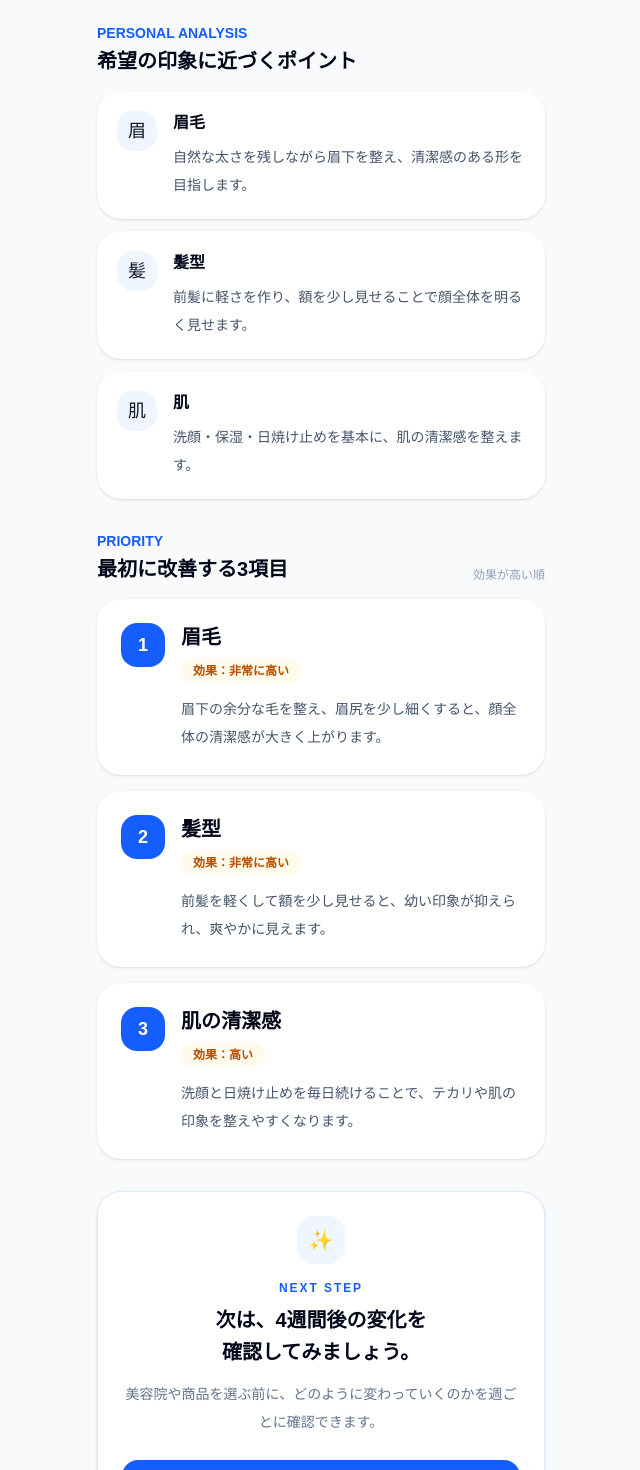
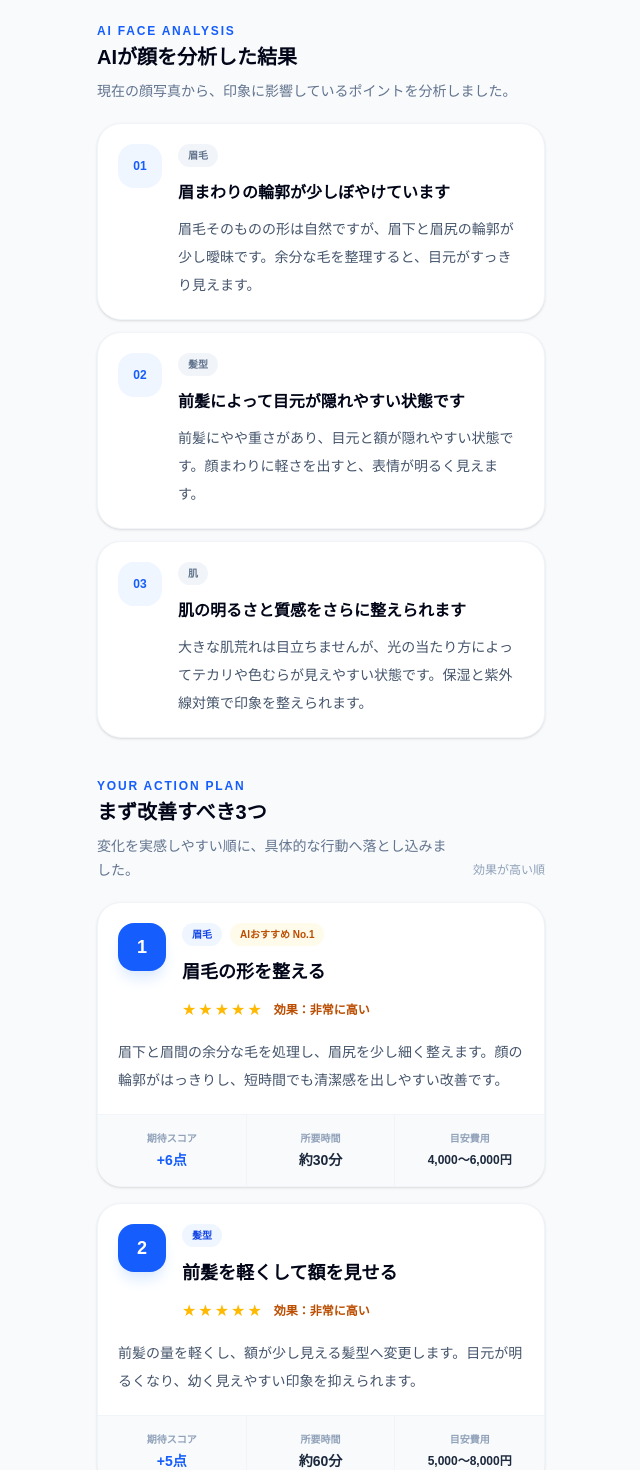
Before and after one commit to mori10tech/akanuke-ai, a Next.js app: page /result in a window 1280 px wide. Shown: the part 1880-3350 px from the top of the page, without its empty margins (319-959 px from the left). Built offline with nearby package versions, Linux system fonts and the light colour scheme.

Commit message:
詳細プレビュー画像の表示サイズを最適化

```diff
--- a/app/result/page.tsx
+++ b/app/result/page.tsx
@@ -28,6 +28,26 @@ type ResultMessage = {
   hairstyle: string;
   skin: string;
   headline: string;
+  description: string;
+};
+
+type AnalysisPoint = {
+  key: "eyebrow" | "hairstyle" | "skin";
+  label: string;
+  shortLabel: string;
+  icon: string;
+  title: string;
+};
+
+type PriorityItem = {
+  rank: number;
+  title: string;
+  category: string;
+  effectLabel: string;
+  effectScore: number;
+  scoreUp: string;
+  time: string;
+  cost: string;
   description: string;
 };
 
@@ -125,10 +145,22 @@ const IMPRESSION_ALIASES: Record<string, ImpressionId> = {
 };
 
 const scores = [
-  { label: "眉毛", score: 82 },
-  { label: "髪型", score: 76 },
-  { label: "肌の清潔感", score: 71 },
-  { label: "表情", score: 74 },
+  {
+    label: "眉毛",
+    score: 82,
+  },
+  {
+    label: "髪型",
+    score: 76,
+  },
+  {
+    label: "肌の清潔感",
+    score: 71,
+  },
+  {
+    label: "表情",
+    score: 74,
+  },
 ];
 
 const analysisItems = [
@@ -150,27 +182,66 @@ const analysisItems = [
   },
 ];
 
-const priorities = [
+const analysisPoints: AnalysisPoint[] = [
+  {
+    key: "eyebrow",
+    label: "眉毛",
+    shortLabel: "眉",
+    icon: "01",
+    title: "眉まわりの輪郭が少しぼやけています",
+  },
+  {
+    key: "hairstyle",
+    label: "髪型",
+    shortLabel: "髪",
+    icon: "02",
+    title: "前髪によって目元が隠れやすい状態です",
+  },
+  {
+    key: "skin",
+    label: "肌",
+    shortLabel: "肌",
+    icon: "03",
+    title: "肌の明るさと質感をさらに整えられます",
+  },
+];
+
+const priorities: PriorityItem[] = [
   {
     rank: 1,
-    title: "眉毛",
-    impact: "効果：非常に高い",
+    title: "眉毛の形を整える",
+    category: "眉毛",
+    effectLabel: "効果：非常に高い",
+    effectScore: 5,
+    scoreUp: "+6点",
+    time: "約30分",
+    cost: "4,000〜6,000円",
     description:
-      "眉下の余分な毛を整え、眉尻を少し細くすると、顔全体の清潔感が大きく上がります。",
+      "眉下と眉間の余分な毛を処理し、眉尻を少し細く整えます。顔の輪郭がはっきりし、短時間でも清潔感を出しやすい改善です。",
   },
   {
     rank: 2,
-    title: "髪型",
-    impact: "効果：非常に高い",
+    title: "前髪を軽くして額を見せる",
+    category: "髪型",
+    effectLabel: "効果：非常に高い",
+    effectScore: 5,
+    scoreUp: "+5点",
+    time: "約60分",
+    cost: "5,000〜8,000円",
     description:
-      "前髪を軽くして額を少し見せると、幼い印象が抑えられ、爽やかに見えます。",
+      "前髪の量を軽くし、額が少し見える髪型へ変更します。目元が明るくなり、幼く見えやすい印象を抑えられます。",
   },
   {
     rank: 3,
-    title: "肌の清潔感",
-    impact: "効果：高い",
+    title: "基本のスキンケアを毎日続ける",
+    category: "肌",
+    effectLabel: "効果：高い",
+    effectScore: 4,
+    scoreUp: "+3点",
+    time: "朝夜3分",
+    cost: "月2,000〜4,000円",
     description:
-      "洗顔と日焼け止めを毎日続けることで、テカリや肌の印象を整えやすくなります。",
+      "洗顔・保湿・日焼け止めの3つを習慣にします。テカリと乾燥の両方を抑え、肌の清潔感を安定させます。",
   },
 ];
 
@@ -180,25 +251,23 @@ const DEFAULT_RESULT_MESSAGE: ResultMessage = {
   description:
     "現在は少し幼く見えやすい印象です。最初に眉毛を整え、その後に髪型を変えることで、短期間でも清潔感を高められます。",
   eyebrow:
-    "自然な太さを残しながら眉下を整え、清潔感のある形を目指します。",
+    "眉毛そのものの形は自然ですが、眉下と眉尻の輪郭が少し曖昧です。余分な毛を整理すると、目元がすっきり見えます。",
   hairstyle:
-    "前髪に軽さを作り、額を少し見せることで顔全体を明るく見せます。",
-  skin: "洗顔・保湿・日焼け止めを基本に、肌の清潔感を整えます。",
+    "前髪にやや重さがあり、目元と額が隠れやすい状態です。顔まわりに軽さを出すと、表情が明るく見えます。",
+  skin: "大きな肌荒れは目立ちませんが、光の当たり方によってテカリや色むらが見えやすい状態です。保湿と紫外線対策で印象を整えられます。",
 };
 
-const RESULT_MESSAGES: Partial<
-  Record<ImpressionId, ResultMessage>
-> = {
+const RESULT_MESSAGES: Partial<Record<ImpressionId, ResultMessage>> = {
   fresh: {
     headline:
       "爽やかさを引き出すだけで、第一印象はもっと明るくなります。",
     description:
       "眉毛の輪郭を整え、前髪に軽さを出すスタイルがおすすめです。額を少し見せて肌の清潔感を高めることで、自然体のまま好印象を作れます。",
     eyebrow:
-      "眉下の余分な毛を整え、直線的すぎない自然な眉にすると爽やかさが高まります。",
+      "現在の眉毛は自然な太さがありますが、眉下に細かな毛が残っているため、輪郭が少しぼやけて見えます。眉下を整えると、目元の爽やかさが強まります。",
     hairstyle:
-      "重い前髪を避け、束感と軽さを作って額を少し見せるスタイルがおすすめです。",
-    skin: "テカリを抑えながら明るさを保つことで、清潔で爽やかな印象になります。",
+      "前髪に重さがあり、額と目元が隠れやすい状態です。前髪へ束感と隙間を作ると、顔全体が明るく爽やかに見えます。",
+    skin: "肌状態は比較的安定していますが、部分的なテカリによって清潔感が弱く見えることがあります。保湿と皮脂対策を両立すると、爽やかさを高められます。",
   },
   mature: {
     headline:
@@ -206,10 +275,10 @@ const RESULT_MESSAGES: Partial<
     description:
       "眉尻をすっきり整え、前髪を上げるか横へ流すことで、幼く見えやすい印象を抑えられます。色数を抑えた服装との相性も良い方向性です。",
     eyebrow:
-      "眉尻を少しシャープに整え、輪郭を明確にすると大人っぽく見えます。",
+      "眉の太さは十分ありますが、眉尻の輪郭が柔らかいため、少し幼く見えやすい状態です。眉尻を整えると落ち着いた印象になります。",
     hairstyle:
-      "額を見せるアップバングや、横へ流す前髪で落ち着きを演出します。",
-    skin: "過度なツヤを抑え、均一で落ち着いた肌印象を目指します。",
+      "前髪が額を覆っているため、顔立ちが柔らかく見えています。額を見せることで、骨格が際立ち大人っぽさが強まります。",
+    skin: "肌のツヤが部分的に強く見えるため、ややカジュアルな印象になっています。テカリを抑えると、落ち着いた雰囲気へ近づきます。",
   },
   clean: {
     headline:
@@ -217,10 +286,10 @@ const RESULT_MESSAGES: Partial<
     description:
       "眉まわり、前髪、肌の3点を丁寧に整えることが最も効果的です。派手な変化よりも、細かな身だしなみの積み重ねが垢抜けにつながります。",
     eyebrow:
-      "眉間と眉下の余分な毛を処理し、左右差を整えることを優先します。",
+      "眉間と眉下に細かな毛が残っているため、近くで見たときに輪郭がぼやけやすい状態です。左右差も整えると、より清潔に見えます。",
     hairstyle:
-      "耳まわりと襟足をすっきりさせ、前髪が目にかからない状態を保ちます。",
-    skin: "洗顔・保湿・日焼け止めを習慣化し、テカリと乾燥の両方を防ぎます。",
+      "前髪が目元へ近く、髪のまとまりによって少し重く見えています。耳まわりと前髪をすっきりさせると清潔感が高まります。",
+    skin: "大きな肌トラブルは目立ちませんが、乾燥とテカリが混在して見えます。洗顔後の保湿を安定させると、肌全体が整って見えます。",
   },
   attractive: {
     headline:
@@ -228,10 +297,10 @@ const RESULT_MESSAGES: Partial<
     description:
       "作り込みすぎるより、自然な眉毛、軽さのある髪型、健康的な肌を意識するのがおすすめです。表情も含めて柔らかい印象を作りましょう。",
     eyebrow:
-      "角度をつけすぎず、自然な太さを残すことで親しみやすさを作ります。",
+      "眉毛は自然で親しみやすい一方、輪郭が少し曖昧なため、目元の印象が弱く見えます。自然な太さを残して周囲だけ整えるのが適しています。",
     hairstyle:
-      "顔まわりに軽い動きを出し、清潔感と自然な華やかさを両立させます。",
-    skin: "乾燥やテカリを抑え、健康的で触れたくなるような肌印象を目指します。",
+      "前髪にまとまりがありますが、顔まわりの動きが少ないため、少し平面的に見えています。軽い束感を作ると華やかさが増します。",
+    skin: "肌は比較的落ち着いていますが、乾燥やテカリがあると健康的な印象が弱くなります。水分感のある肌状態を目指すのがおすすめです。",
   },
   business: {
     headline:
@@ -239,10 +308,10 @@ const RESULT_MESSAGES: Partial<
     description:
       "眉毛を整えて前髪に軽さを出すことで、仕事の場でも信頼されやすい印象になります。派手さよりも、輪郭の整った清潔なスタイルが適しています。",
     eyebrow:
-      "眉尻を整え、左右差を減らすことで誠実で安定感のある印象を作ります。",
+      "眉毛の形は自然ですが、眉尻と眉下の輪郭が少し曖昧です。左右差を整えると、誠実で安定感のある印象になります。",
     hairstyle:
-      "額を少し見せ、サイドをすっきりまとめることでビジネス向きになります。",
-    skin: "テカリを抑え、疲れて見えにくい明るく均一な肌状態を目指します。",
+      "前髪が目元に近いため、ややカジュアルに見えています。額を少し見せ、サイドを整えると仕事向きの印象が強まります。",
+    skin: "部分的なテカリや疲れた印象が見えやすい状態です。皮脂を抑えながら保湿すると、健康的で信頼感のある肌に見えます。",
   },
   korean: {
     headline:
@@ -250,10 +319,10 @@ const RESULT_MESSAGES: Partial<
     description:
       "前髪の束感、自然に整えた平行眉、肌の透明感が重要です。髪型と眉毛を同時に変えることで、スタイル全体に統一感が生まれます。",
     eyebrow:
-      "角度を抑えた自然な平行眉に整えると、韓国系の雰囲気に近づきます。",
+      "現在の眉毛には自然な太さがありますが、形に少し角度があります。輪郭を整えて平行に近づけると、韓国系の雰囲気が強まります。",
     hairstyle:
-      "センターパートや軽いマッシュをベースに、前髪へ束感を作ります。",
-    skin: "保湿と日焼け止めを重視し、明るく均一な肌の見え方を目指します。",
+      "前髪のまとまりが強く、束感が少ない状態です。センターパートや軽いマッシュへ寄せると、洗練された印象になります。",
+    skin: "肌の明るさはありますが、質感に少しばらつきが見えます。保湿と日焼け止めを続けると、透明感を演出しやすくなります。",
   },
   masculine: {
     headline:
@@ -261,10 +330,10 @@ const RESULT_MESSAGES: Partial<
     description:
       "眉の存在感を適度に残し、髪型は顔まわりをすっきり見せるのがおすすめです。無骨になりすぎないよう、肌と身だしなみの清潔感も同時に整えます。",
     eyebrow:
-      "細くしすぎず、眉尻と輪郭だけを整えて力強さを残します。",
+      "眉毛の太さは顔立ちに合っていますが、輪郭が少し曖昧です。細くしすぎず周囲を整えると、力強さが際立ちます。",
     hairstyle:
-      "サイドを締め、トップに高さを出すことで輪郭を男らしく見せます。",
-    skin: "ヒゲやテカリを整え、清潔感のある健康的な肌印象を作ります。",
+      "トップとサイドの差が小さいため、顔の輪郭が柔らかく見えています。サイドを締めてトップに高さを出すと、男らしく見えます。",
+    skin: "ヒゲや皮脂の見え方によっては、少し無骨な印象が強くなります。肌とヒゲを整えることで、力強さと清潔感を両立できます。",
   },
   gentle: {
     headline:
@@ -272,10 +341,10 @@ const RESULT_MESSAGES: Partial<
     description:
       "眉毛の角度を強くしすぎず、髪型にも丸みと軽さを残すのがおすすめです。表情と肌の清潔感を整えることで、優しい雰囲気がより伝わります。",
     eyebrow:
-      "角を作りすぎず、自然なカーブを残して柔らかい印象に整えます。",
+      "眉毛の自然な太さが優しい印象につながっています。一方で眉尻が少し曖昧なため、輪郭だけを整えると柔らかさを保ったまま洗練されます。",
     hairstyle:
-      "顔まわりに丸みを残しつつ、重く見えないよう適度な軽さを作ります。",
-    skin: "保湿を重視し、乾燥や赤みが目立ちにくい穏やかな肌状態を目指します。",
+      "髪型には丸みがありますが、前髪が少し重く見えます。丸みを残しつつ軽さを出すと、親しみやすい印象になります。",
+    skin: "肌に乾燥や赤みが見えると、疲れた印象につながります。刺激の少ない保湿を続けることで、穏やかな印象を保てます。",
   },
   intelligent: {
     headline:
@@ -283,10 +352,10 @@ const RESULT_MESSAGES: Partial<
     description:
       "眉の輪郭を整え、額や目元が見える髪型にすることで、すっきりとした知的な雰囲気になります。シンプルで端正なスタイルが適しています。",
     eyebrow:
-      "眉尻を丁寧に整え、少し直線的な形にすると知的な印象になります。",
+      "眉毛の輪郭が少し柔らかいため、目元の印象がぼやけています。眉尻を整えて直線的に見せると、知的さが強まります。",
     hairstyle:
-      "額と目元が見えるように前髪を整理し、シルエットをコンパクトにします。",
-    skin: "目元の疲れやテカリを抑え、均一で整った肌の見え方を作ります。",
+      "前髪によって目元と額が隠れ、顔全体が柔らかく見えています。前髪を整理すると、すっきりした印象になります。",
+    skin: "目元の疲れや部分的なテカリが見えると、スマートさが弱まります。保湿と皮脂対策で均一な肌印象を作るのがおすすめです。",
   },
   "ai-recommend": {
     headline:
@@ -294,10 +363,10 @@ const RESULT_MESSAGES: Partial<
     description:
       "顔全体のバランスを見ると、最初に眉毛と前髪を整えることで大きな変化が期待できます。その後、肌と表情を整える順番が効率的です。",
     eyebrow:
-      "現在の形を活かしながら眉下と眉尻を整え、左右差を抑えます。",
+      "現在の眉毛には自然な太さがありますが、眉下と眉尻の輪郭が少し曖昧です。周囲を整えるだけでも目元がはっきり見えます。",
     hairstyle:
-      "顔型とのバランスを見ながら、前髪に軽さを作って明るく見せます。",
-    skin: "基本の洗顔・保湿・日焼け止めから始め、清潔感を安定させます。",
+      "前髪の重さによって目元が隠れやすく、顔全体が少し暗く見えています。軽さを作ると明るい印象になります。",
+    skin: "大きな肌トラブルは目立ちませんが、部分的な乾燥やテカリがあります。基本のケアを安定させると清潔感が高まります。",
   },
 };
 
@@ -409,6 +478,52 @@ function createCombinedMessage(
           primaryMessage.skin
         : primaryMessage.skin,
   };
+}
+
+function getAnalysisDescription(
+  key: AnalysisPoint["key"],
+  resultMessage: ResultMessage,
+) {
+  switch (key) {
+    case "eyebrow":
+      return resultMessage.eyebrow;
+
+    case "hairstyle":
+      return resultMessage.hairstyle;
+
+    case "skin":
+      return resultMessage.skin;
+
+    default:
+      return "";
+  }
+}
+
+function EffectStars({
+  score,
+}: {
+  score: number;
+}) {
+  return (
+    <div
+      className="flex items-center gap-0.5"
+      aria-label={`効果 ${score}段階`}
+    >
+      {Array.from({ length: 5 }).map((_, index) => (
+        <span
+          key={index}
+          className={
+            index < score
+              ? "text-amber-400"
+              : "text-slate-200"
+          }
+          aria-hidden="true"
+        >
+          ★
+        </span>
+      ))}
+    </div>
+  );
 }
 
 export default function ResultPage() {
@@ -735,110 +850,148 @@ export default function ResultPage() {
         </section>
 
         <section className="mt-8">
-          <p className="text-sm font-bold text-blue-600">
-            PERSONAL ANALYSIS
+          <div>
+            <p className="text-xs font-bold tracking-[0.15em] text-blue-600">
+              AI FACE ANALYSIS
             </p>
 
             <h2 className="mt-1 text-xl font-bold text-slate-950">
-            希望の印象に近づくポイント
+              AIが顔を分析した結果
             </h2>
 
-          <div className="mt-4 space-y-3">
-            <article className="rounded-3xl bg-white p-5 shadow-sm">
+            <p className="mt-2 text-sm leading-6 text-slate-500">
+              現在の顔写真から、印象に影響しているポイントを分析しました。
+            </p>
+          </div>
+
+          <div className="mt-5 space-y-3">
+            {analysisPoints.map((item) => (
+              <article
+                key={item.key}
+                className="rounded-3xl border border-slate-100 bg-white p-5 shadow-sm"
+              >
                 <div className="flex items-start gap-4">
-                <span className="flex h-10 w-10 shrink-0 items-center justify-center rounded-2xl bg-blue-50 text-lg">
-                  眉
+                  <div className="flex h-11 w-11 shrink-0 items-center justify-center rounded-2xl bg-blue-50 text-xs font-black text-blue-600">
+                    {item.icon}
+                  </div>
+
+                  <div className="min-w-0 flex-1">
+                    <div className="flex items-center gap-2">
+                      <span className="rounded-full bg-slate-100 px-2.5 py-1 text-[10px] font-bold text-slate-500">
+                        {item.label}
                       </span>
+                    </div>
 
-                <div>
-                  <h3 className="font-bold text-slate-950">
-                    眉毛
+                    <h3 className="mt-3 text-base font-bold leading-7 text-slate-950">
+                      {item.title}
                     </h3>
 
                     <p className="mt-2 text-sm leading-7 text-slate-600">
-                    {resultMessage.eyebrow}
+                      {getAnalysisDescription(
+                        item.key,
+                        resultMessage,
+                      )}
                     </p>
                   </div>
                 </div>
               </article>
-
-            <article className="rounded-3xl bg-white p-5 shadow-sm">
-              <div className="flex items-start gap-4">
-                <span className="flex h-10 w-10 shrink-0 items-center justify-center rounded-2xl bg-blue-50 text-lg">
-                  髪
-                </span>
-
-                <div>
-                  <h3 className="font-bold text-slate-950">
-                    髪型
-                  </h3>
-
-                  <p className="mt-2 text-sm leading-7 text-slate-600">
-                    {resultMessage.hairstyle}
-                  </p>
-                </div>
-              </div>
-            </article>
-
-            <article className="rounded-3xl bg-white p-5 shadow-sm">
-              <div className="flex items-start gap-4">
-                <span className="flex h-10 w-10 shrink-0 items-center justify-center rounded-2xl bg-blue-50 text-lg">
-                  肌
-                </span>
-
-                <div>
-                  <h3 className="font-bold text-slate-950">
-                    肌
-                  </h3>
-
-                  <p className="mt-2 text-sm leading-7 text-slate-600">
-                    {resultMessage.skin}
-                  </p>
-                </div>
-              </div>
-            </article>
+            ))}
           </div>
         </section>
 
-        <section className="mt-8">
+        <section className="mt-10">
           <div className="flex items-end justify-between gap-4">
             <div>
-              <p className="text-sm font-bold text-blue-600">
-                PRIORITY
+              <p className="text-xs font-bold tracking-[0.15em] text-blue-600">
+                YOUR ACTION PLAN
               </p>
 
               <h2 className="mt-1 text-xl font-bold text-slate-950">
-                最初に改善する3項目
+                まず改善すべき3つ
               </h2>
+
+              <p className="mt-2 text-sm leading-6 text-slate-500">
+                変化を実感しやすい順に、具体的な行動へ落とし込みました。
+              </p>
             </div>
 
-            <p className="shrink-0 text-xs text-slate-400">
+            <p className="shrink-0 pb-1 text-xs text-slate-400">
               効果が高い順
             </p>
           </div>
 
-          <div className="mt-4 space-y-4">
+          <div className="mt-5 space-y-4">
             {priorities.map((item) => (
               <article
                 key={item.rank}
-                className="rounded-3xl bg-white p-6 shadow-sm"
+                className="overflow-hidden rounded-3xl border border-slate-100 bg-white shadow-sm"
               >
+                <div className="p-5">
                   <div className="flex items-start gap-4">
-                  <span className="flex h-11 w-11 shrink-0 items-center justify-center rounded-2xl bg-blue-600 text-lg font-black text-white">
+                    <span className="flex h-12 w-12 shrink-0 items-center justify-center rounded-2xl bg-blue-600 text-lg font-black text-white shadow-lg shadow-blue-100">
                       {item.rank}
                     </span>
 
                     <div className="min-w-0 flex-1">
-                    <h3 className="text-xl font-bold text-slate-950">
+                      <div className="flex flex-wrap items-center gap-2">
+                        <span className="rounded-full bg-blue-50 px-2.5 py-1 text-[10px] font-bold text-blue-700">
+                          {item.category}
+                        </span>
+
+                        {item.rank === 1 ? (
+                          <span className="rounded-full bg-amber-50 px-2.5 py-1 text-[10px] font-bold text-amber-700">
+                            AIおすすめ No.1
+                          </span>
+                        ) : null}
+                      </div>
+
+                      <h3 className="mt-3 text-lg font-bold leading-7 text-slate-950">
                         {item.title}
                       </h3>
 
-                    <span className="mt-2 inline-block rounded-full bg-amber-50 px-3 py-1 text-xs font-bold text-amber-700">
-                      {item.impact}
+                      <div className="mt-3 flex flex-wrap items-center gap-x-3 gap-y-2">
+                        <EffectStars score={item.effectScore} />
+
+                        <span className="text-xs font-bold text-amber-700">
+                          {item.effectLabel}
                         </span>
+                      </div>
+                    </div>
+                  </div>
 
-                    <p className="mt-3 text-sm leading-7 text-slate-600">
+                  <p className="mt-4 text-sm leading-7 text-slate-600">
                     {item.description}
+                  </p>
+                </div>
+
+                <div className="grid grid-cols-3 divide-x divide-slate-100 border-t border-slate-100 bg-slate-50">
+                  <div className="px-2 py-4 text-center">
+                    <p className="text-[10px] font-bold text-slate-400">
+                      期待スコア
+                    </p>
+
+                    <p className="mt-1 text-sm font-black text-blue-600">
+                      {item.scoreUp}
+                    </p>
+                  </div>
+
+                  <div className="px-2 py-4 text-center">
+                    <p className="text-[10px] font-bold text-slate-400">
+                      所要時間
+                    </p>
+
+                    <p className="mt-1 text-sm font-bold text-slate-800">
+                      {item.time}
+                    </p>
+                  </div>
+
+                  <div className="px-2 py-4 text-center">
+                    <p className="text-[10px] font-bold text-slate-400">
+                      目安費用
+                    </p>
+
+                    <p className="mt-1 text-xs font-bold leading-5 text-slate-800">
+                      {item.cost}
                     </p>
                   </div>
                 </div>
@@ -857,20 +1010,20 @@ export default function ResultPage() {
           </p>
 
           <h2 className="mt-2 text-xl font-bold leading-8 text-slate-950">
-            次は、4週間後の変化を
+            次は、4週間後の自分を
             <br />
             確認してみましょう。
           </h2>
 
           <p className="mt-3 text-sm leading-7 text-slate-500">
-            美容院や商品を選ぶ前に、どのように変わっていくのかを週ごとに確認できます。
+            今回の改善プランを続けた場合、どのように変わっていくのかを週ごとに確認できます。
           </p>
 
           <Link
             href="/preview"
             className="mt-6 flex min-h-14 w-full items-center justify-center rounded-2xl bg-blue-600 px-6 py-4 text-base font-bold text-white shadow-lg shadow-blue-200 transition hover:bg-blue-700"
           >
-            4週間後の変化を見る
+            4週間後の自分を見る
             <span className="ml-2">→</span>
           </Link>
         </section>
```
Lines whose indentation alone changed are shown as unchanged.
